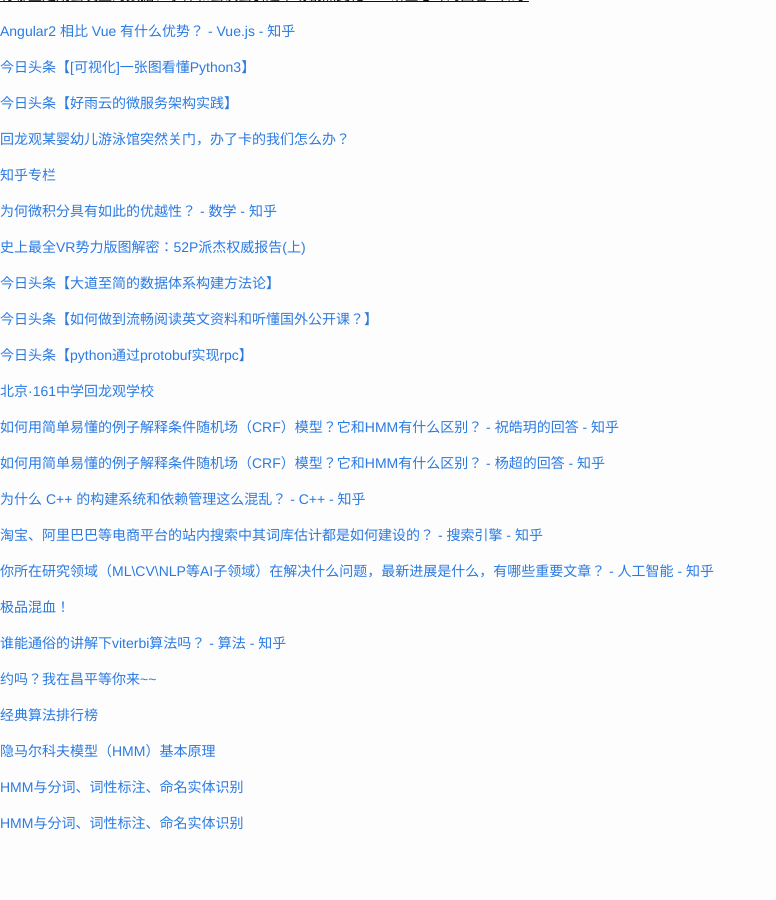
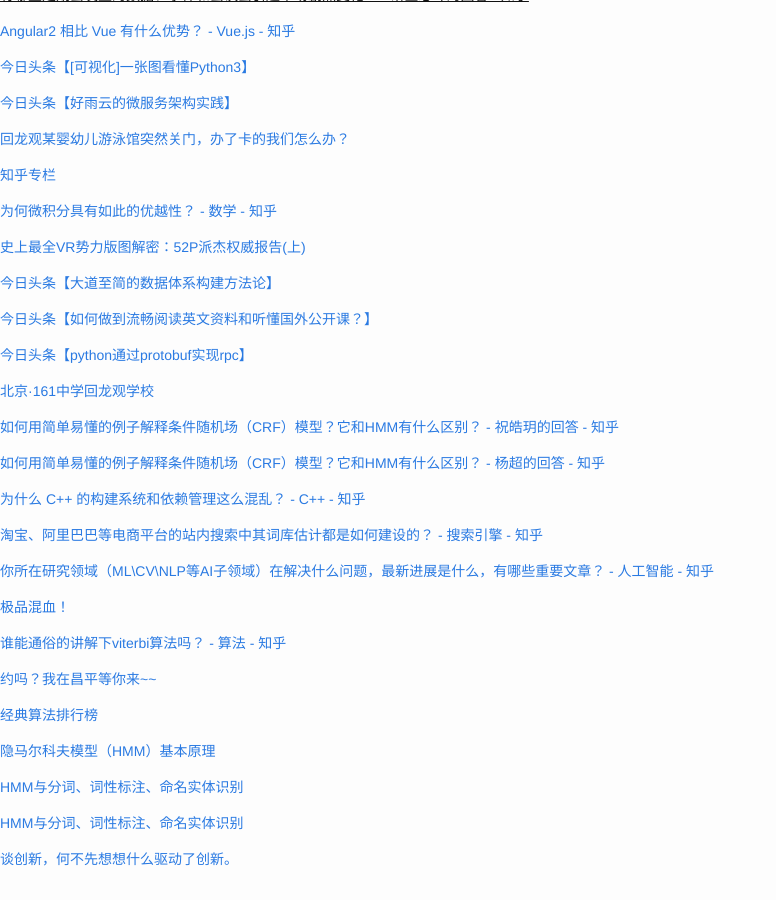
Before and after one commit to cnwarden/cnwarden.github.io, a Jekyll site: the page built from fav/index.md, in a window 1280 px wide and 900 px high, scrolled down 3498 px. Shown: the whole window, without its empty margins (0-776 px from the left). Built offline with Jekyll 4.4.1, drawn with Linux system fonts in a browser that asks for light colours; emoji names are drawn with the system emoji font; before the commit the page ends 4362 px from its top, so only the background shows below that.

Commit message:
auto commit

```diff
--- a/fav/index.md
+++ b/fav/index.md
@@ -242,3 +242,5 @@ title:  fav
 [HMM与分词、词性标注、命名实体识别](http://mp.weixin.qq.com/s?__biz=MzIzMTA0NDU0MQ==&mid=208821790&idx=1&sn=d7aeea92de0499ac7a9b1650620e4250&scene=7#wechat_redirect)
 
 [HMM与分词、词性标注、命名实体识别](http://mp.weixin.qq.com/s?__biz=MzIzMTA0NDU0MQ==&mid=208821790&idx=1&sn=d7aeea92de0499ac7a9b1650620e4250&scene=7#wechat_redirect)
+
+[谈创新，何不先想想什么驱动了创新。](http://mp.weixin.qq.com/s?__biz=MzA4MzU4ODMxMQ==&mid=206312761&idx=1&sn=54ee443af13935ff2fbc878c7c0993c3&scene=7#wechat_redirect)
```
